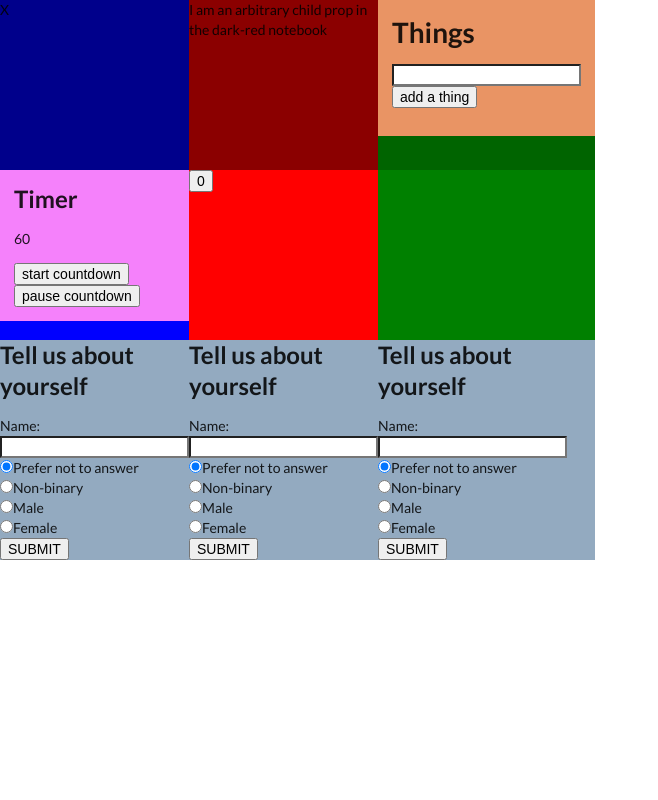
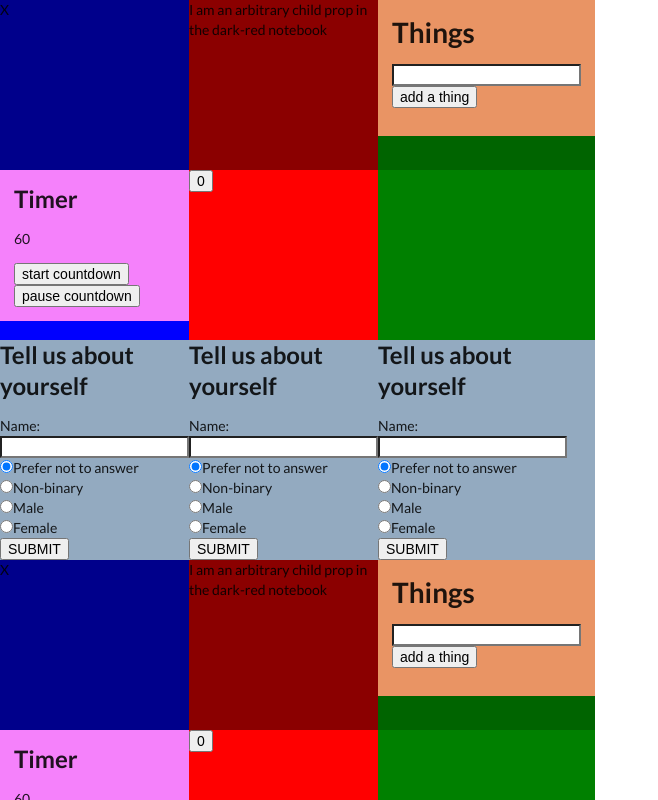
Before and after one commit to theoluyi/xaea-12, a React (Create React App) app: page / in a window 1280 px wide. Shown: the top 800 px of the page, without its empty margins (0-658 px from the left). Built offline with nearby package versions, Linux system fonts and the light colour scheme.

Commit message:
double grid

```diff
--- a/src/App.js
+++ b/src/App.js
@@ -12,6 +12,7 @@ function App() {
   return (
     <div className="app">
       <Grid />
+      <Grid/>
     </div>
   );
 }
--- a/src/Components/Form/Form.js
+++ b/src/Components/Form/Form.js
@@ -3,6 +3,7 @@ import "./index.css";
 
 // https://www.pluralsight.com/guides/handling-multiple-inputs-with-single-onchange-handler-react
 // mehhhhhhhh
+
 function Form() {
   const [state, setState] = useState({
     name: "",
```
